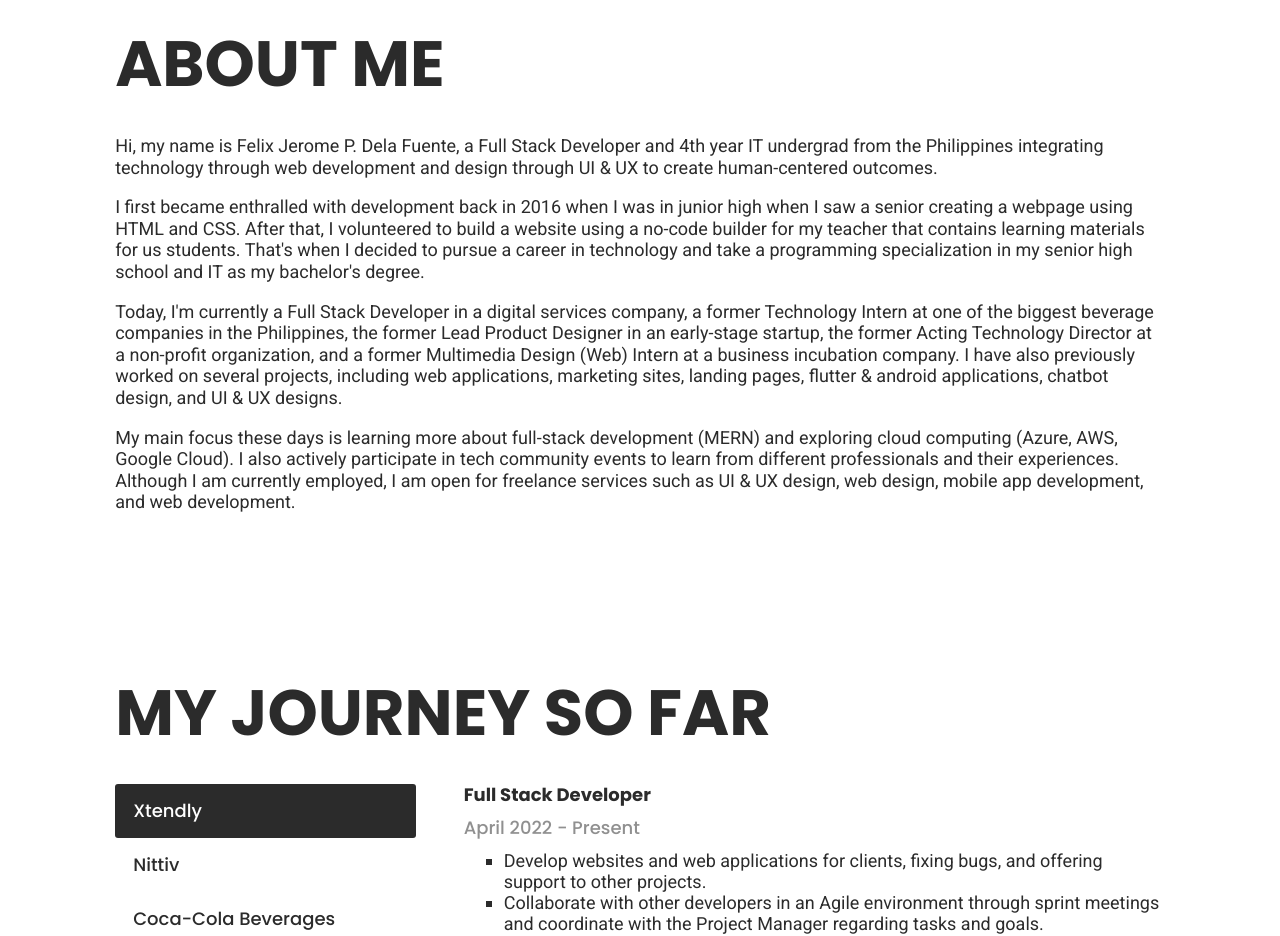
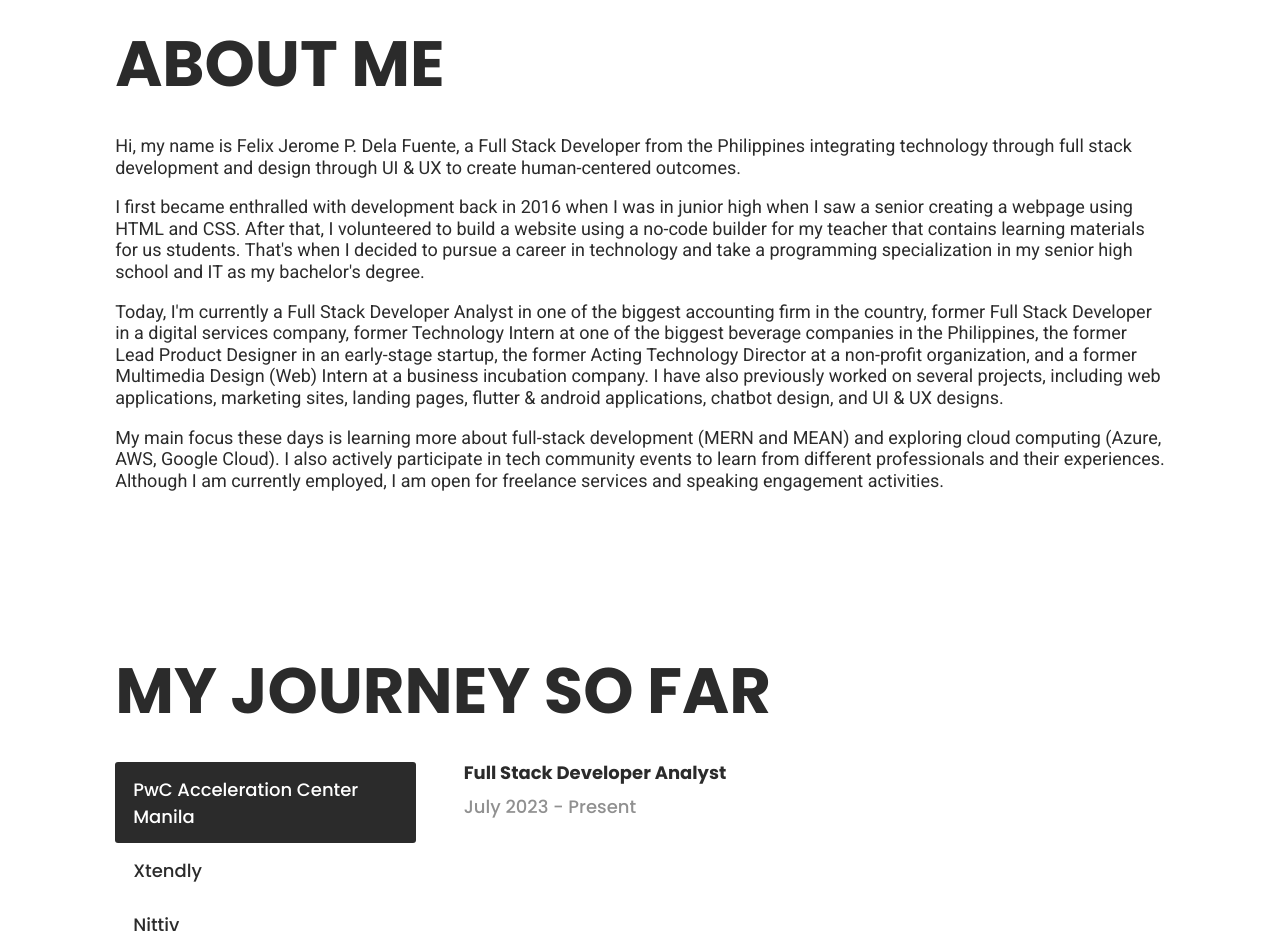
Before and after one commit to felixdelafuente/me, a React (Create React App) app: page / in a window 1280 px wide. Shown: the part 920-1856 px from the top of the page. Built offline with nearby package versions, Linux system fonts and the light colour scheme.

Commit message:
feat: updated experience, instagram handle, cv link

```diff
--- a/src/components/About.jsx
+++ b/src/components/About.jsx
@@ -9,8 +9,8 @@ function About() {
       <Title label='ABOUT ME' />
       <div className='about-content'>
         <Paragraph
-          label='Hi, my name is Felix Jerome P. Dela Fuente, a Full Stack Developer and 4th year IT undergrad from the Philippines
-          integrating technology through web development and design through UI & UX to create
+          label='Hi, my name is Felix Jerome P. Dela Fuente, a Full Stack Developer from the Philippines
+          integrating technology through full stack development and design through UI & UX to create
           human-centered outcomes.'
         />
         <Paragraph
@@ -22,7 +22,7 @@ function About() {
       senior high school and IT as my bachelor's degree."
         />
         <Paragraph
-          label="Today, I'm currently a Full Stack Developer in a digital services company, a former
+          label="Today, I'm currently a Full Stack Developer Analyst in one of the biggest accounting firm in the country, former Full Stack Developer in a digital services company, former
       Technology Intern at one of the biggest beverage companies in the
       Philippines, the former Lead Product Designer in an early-stage startup, the former Acting
       Technology Director at a non-profit organization, and a former Multimedia
@@ -31,10 +31,9 @@ function About() {
         />
 
         <Paragraph
-          label="My main focus these days is learning more about full-stack development (MERN) and exploring cloud computing (Azure, AWS, Google Cloud).
+          label='My main focus these days is learning more about full-stack development (MERN and MEAN) and exploring cloud computing (Azure, AWS, Google Cloud).
         I also actively participate in tech community events to learn from different professionals
-        and their experiences. Although I am currently employed, I am open for freelance services such as UI & UX design, web design,
-        mobile app development, and web development."
+        and their experiences. Although I am currently employed, I am open for freelance services and speaking engagement activities.'
         />
       </div>
     </div>
--- a/src/components/Experience.jsx
+++ b/src/components/Experience.jsx
@@ -9,18 +9,33 @@ function Experience() {
       <Title label='MY JOURNEY SO FAR' />
 
       <Tabs>
+        <div className='tab-content' label='PwC Acceleration Center Manila'>
+          <h1 className='tab-position'>Full Stack Developer Analyst</h1>
+          <h3 className='tab-duration'>July 2023 - Present</h3>
+          {/* <ul className='tab-description'>
+            <li>
+              Developed websites and web applications with complex CRUD (Create,
+              Read, Update, Delete) functionalities, addressing the unique
+              requirements of more than 9 diverse clients.
+            </li>
+            <li>
+              Created reusable codes used in more than 4 projects, increasing
+              development efficiency by up to 40%.
+            </li>
+          </ul> */}
+        </div>
         <div className='tab-content' label='Xtendly'>
           <h1 className='tab-position'>Full Stack Developer</h1>
-          <h3 className='tab-duration'>April 2022 - Present</h3>
+          <h3 className='tab-duration'>April 2022 - April 2023</h3>
           <ul className='tab-description'>
             <li>
-              Develop websites and web applications for clients, fixing bugs,
-              and offering support to other projects.
+              Developed websites and web applications with complex CRUD (Create,
+              Read, Update, Delete) functionalities, addressing the unique
+              requirements of more than 9 diverse clients.
             </li>
             <li>
-              Collaborate with other developers in an Agile environment through
-              sprint meetings and coordinate with the Project Manager regarding
-              tasks and goals.
+              Created reusable codes used in more than 4 projects, increasing
+              development efficiency by up to 40%.
             </li>
           </ul>
         </div>
--- a/src/components/Navbar.jsx
+++ b/src/components/Navbar.jsx
@@ -12,40 +12,40 @@ function Navbar() {
   };
 
   return (
-    <nav className="navBar">
-      <div className="navBar navContainer">
-        <a href="#home">
-          <img src={logo} className="navLogo" alt="Felix" />
+    <nav className='navBar'>
+      <div className='navBar navContainer'>
+        <a href='#home'>
+          <img src={logo} className='navLogo' alt='Felix' />
         </a>
         <div className={click ? "navContent contentVisible" : "navContent"}>
-          <ul className="navList">
-            <li className="navListItem">
-              <a href="#about" className="navLink">
+          <ul className='navList'>
+            <li className='navListItem'>
+              <a href='#about' className='navLink'>
                 ABOUT
               </a>
             </li>
-            <li className="navListItem">
-              <a href="#experience" className="navLink">
+            <li className='navListItem'>
+              <a href='#experience' className='navLink'>
                 EXPERIENCE
               </a>
             </li>
-            <li className="navListItem">
-              <a href="#portfolio" className="navLink">
+            <li className='navListItem'>
+              <a href='#portfolio' className='navLink'>
                 PORTFOLIO
               </a>
             </li>
-            <li className="navListItem navButton">
+            <li className='navListItem navButton'>
               <a
-                href="https://drive.google.com/file/d/1mpiDkFTs5gF_L7q52p6d7MCjywkLUdEO/view?usp=sharing"
-                target="_blank"
-                rel="noreferrer"
+                href='https://drive.google.com/file/d/1ff_GU2vVbz3OuodweHIZFGVE93dMGS9x/view?usp=sharing'
+                target='_blank'
+                rel='noreferrer'
               >
-                <TertiaryButton label="VIEW MY CV" />
+                <TertiaryButton label='VIEW MY CV' />
               </a>
             </li>
           </ul>
         </div>
-        <div className="toggle">
+        <div className='toggle'>
           {!click ? (
             <MdOutlineMenu onClick={clickHandler} />
           ) : (
--- a/src/components/Portfolio.jsx
+++ b/src/components/Portfolio.jsx
@@ -8,7 +8,7 @@ import SecondaryButton from "./SecondaryButton";
 function Portfolio() {
   return (
     <div className='portfolio' id='portfolio'>
-      <Title label='HERE ARE MY WORKS' />
+      <Title label='MY PROJECTS SO FAR' />
 
       <div className='portfolio-content'>
         {PortfolioContent.contents.map((content) => {
--- a/src/components/Socials.jsx
+++ b/src/components/Socials.jsx
@@ -20,7 +20,7 @@ function Socials() {
       <a
         className='socials-icon'
         target='_blank'
-        href='https://www.instagram.com/_delafuentefelix/'
+        href='https://www.instagram.com/fj.pdf/'
         rel='noreferrer'
       >
         <img src={igIcon} alt='Instagram' />
```
